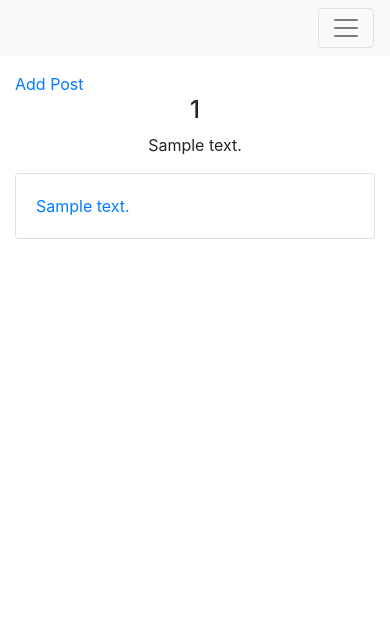
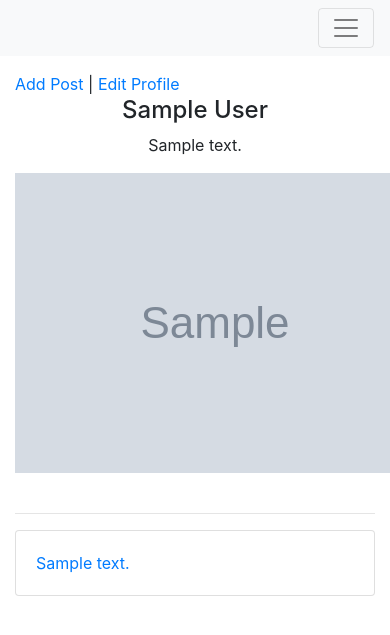
Before and after one commit to Aminvp/Maktab_Final_project, a Django app: page /accounts/dashboard/1/ in a window 390 px wide; the page is wider, and only the part inside the window is pictured. Shown: the top 635 px of that part. Run offline with Django 3.2, Linux system fonts and the light colour scheme; a user stored in the database is signed in; tables that the repository leaves empty hold one stand-in row (values such as "Sample post"); grey boxes marked "Sample" are stand-in pictures; some libraries are stand-ins or nearby versions.

Commit message:
edit profile

```diff
--- a/A/accounts/templates/accounts/dashboard.html
+++ b/A/accounts/templates/accounts/dashboard.html
@@ -4,10 +4,13 @@
 
 {% block content %}
     {% if self_dash %}
-    <a href="{% url 'blog:add_post' request.user.id %}">Add Post</a>
+    <a href="{% url 'blog:add_post' request.user.id %}">Add Post</a> |
+    <a href="{% url 'accounts:edit_profile' request.user.id %}">Edit Profile</a>
     {% endif %}
-    <h4 class="text-center">{{ user.profile.phone|capfirst }}</h4>
+    <h4 class="text-center">{{ user.full_name|capfirst }}</h4>
     <p class="text-center">{{ user.profile.bio }}</p>
+    <div class="text-center"><img src="{{user.profile.image.url}}"></div>
+    <br /> <hr />
     {% for post in posts %}
         <div class="card my-3">
             <div class="card-body"><a href="{{ post.get_absolute_url }}">{{ post.body|safe }}</a></div>
--- a/A/accounts/urls.py
+++ b/A/accounts/urls.py
@@ -23,6 +23,7 @@ urlpatterns = [
     path('register/', views.UserRegister.as_view(), name='user_register'),
     path('logout/', views.UserLogout.as_view(), name='user_logout'),
     path('dashboard/<int:user_id>/', views.UserDashboard.as_view(), name='dashboard'),
+    path('edit_profile/<int:user_id>/', views.ProfileEdit.as_view(), name='edit_profile'),
     path('panel/<int:user_id>/', views.UserPanel.as_view(), name='panel'),
     path('phone_login/', views.phone_login, name='phone_login'),
     path('verify/', views.verify, name='verify'),
--- a/A/accounts/views.py
+++ b/A/accounts/views.py
@@ -1,6 +1,6 @@
 from django.shortcuts import render, redirect, get_object_or_404
 from django.urls import reverse
-from .forms import UserLoginForm, UserRegistrationForm, PhoneLoginForm, VerifyCodeForm
+from .forms import UserLoginForm, UserRegistrationForm, PhoneLoginForm, VerifyCodeForm, EditProfileForm
 from django.contrib.auth import authenticate, login, logout
 from django.contrib import messages
 from .models import User, Profile
@@ -11,7 +11,6 @@ from django.views import View
 from django.contrib.auth.mixins import LoginRequiredMixin
 from random import randint
 from kavenegar import *
-
 
 
 class UserLogin(View):
@@ -73,6 +72,27 @@ class UserDashboard(LoginRequiredMixin, View):
         return render(request, self.template_name, {'user': user, 'posts': posts, 'self_dash': self_dash})
 
 
+class ProfileEdit(LoginRequiredMixin, View):
+    form_class = EditProfileForm
+    template_name = 'accounts/edit_profile.html'
+
+    def get(self, request, user_id):
+        user = get_object_or_404(User, id=user_id)
+        form = self.form_class(instance=request.user.profile, initial={'email': request.user.email, 'full_name': request.user.full_name})
+        return render(request, self.template_name, {'user': user, 'form': form})
+
+    def post(self, request, user_id):
+        user = get_object_or_404(User, id=user_id)
+        form = self.form_class(request.POST, request.FILES, instance=request.user.profile)
+        if form.is_valid():
+            form.save()
+            user.email = form.cleaned_data['email']
+            user.full_name = form.cleaned_data['full_name']
+            user.save()
+            messages.success(request, 'your profile edited successfully', 'info')
+            return redirect('accounts:dashboard', user_id)
+
+
 class UserPanel(LoginRequiredMixin, View):
     template_name = 'accounts/panel.html'
 
```
Also changed, not shown: A/accounts/forms.py (+10 -1 lines), A/accounts/templates/accounts/edit_profile.html (added, +11 -0 lines), A/media/profiles/2022/01/20/4.jpg (added), A/media/profiles/2022/01/20/download_1.jpeg (added), A/media/profiles/2022/01/20/download_1_2O5KKVm.jpeg (added), A/media/profiles/2022/01/20/download_1_h2F0dVM.jpeg (added).
